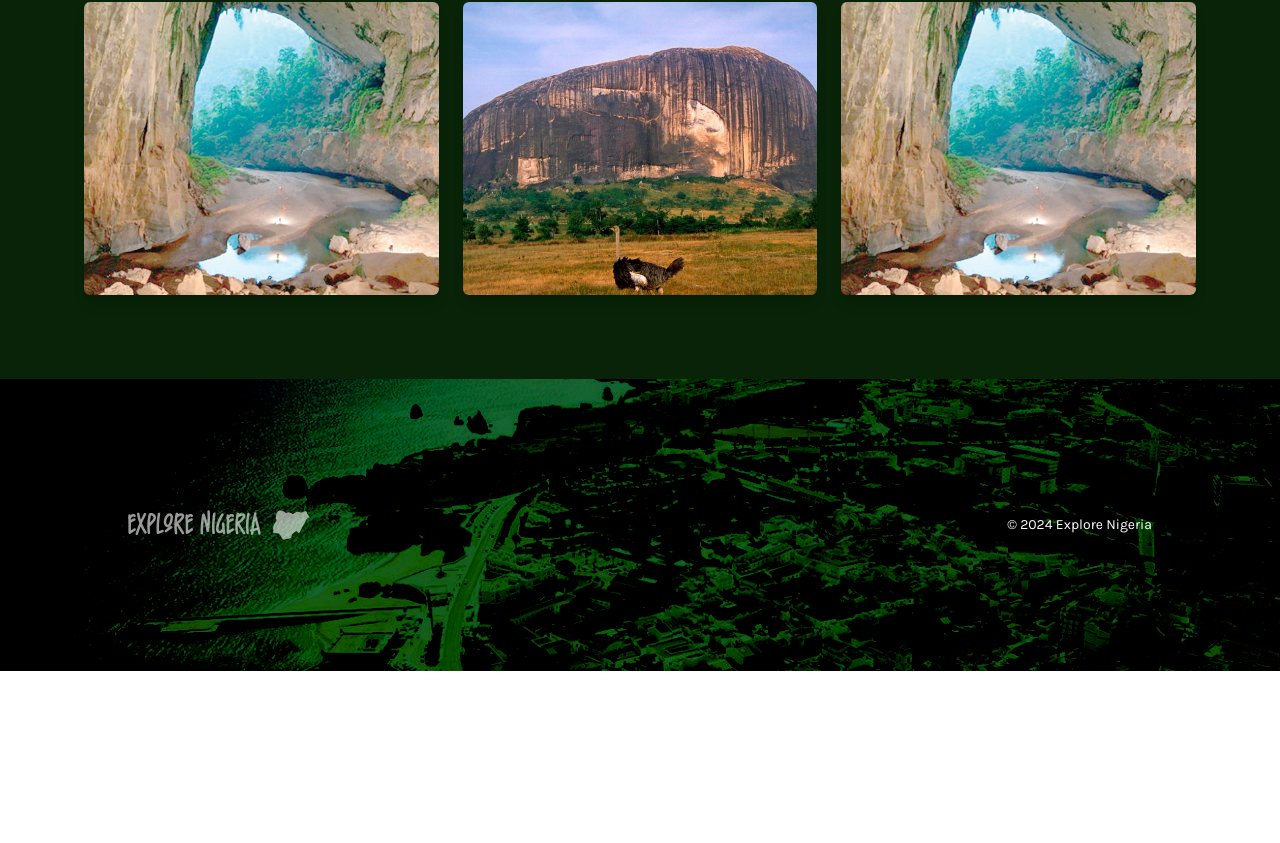
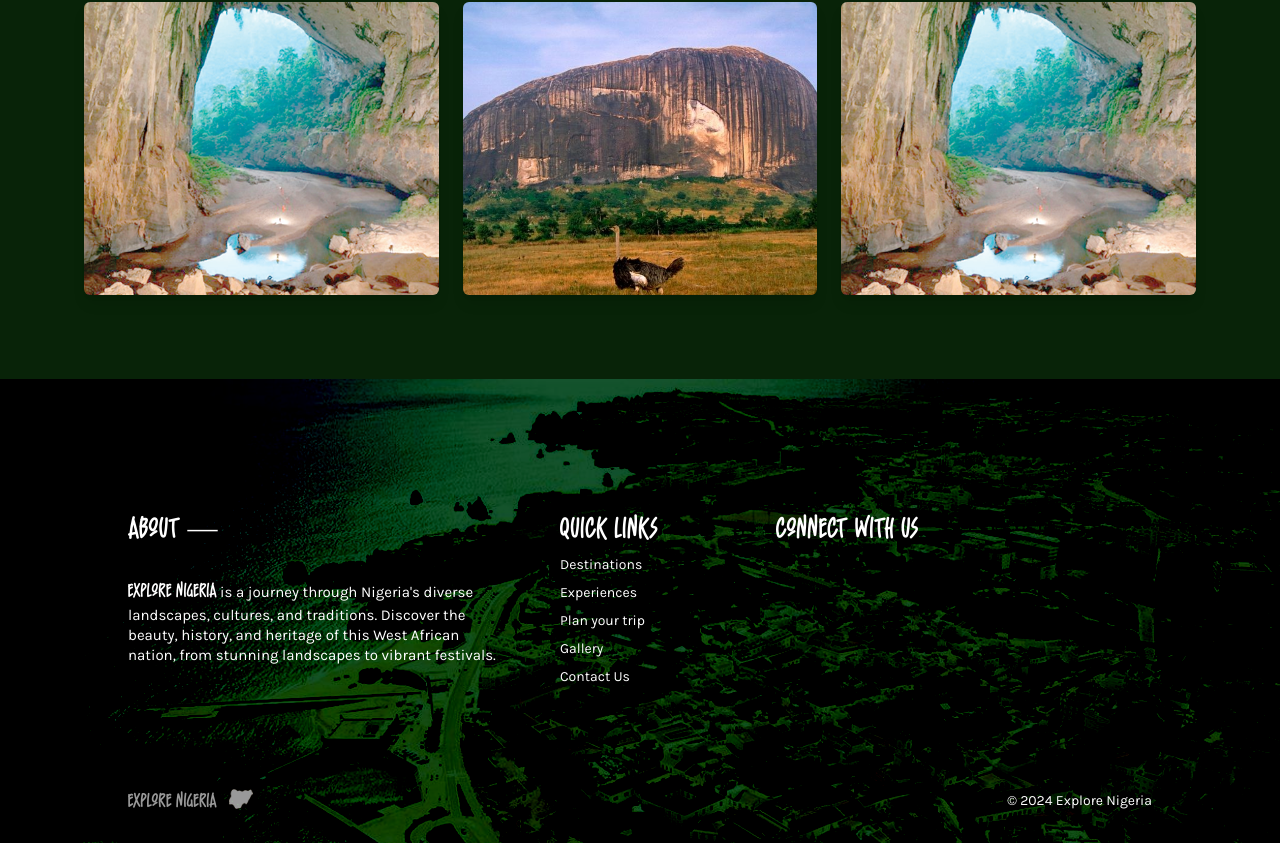
Before and after one commit to victorNwosu-Edusive/explore-nigeria, a React (Vite) app: page / in a window 1280 px wide. Shown: the part 4922-5765 px from the top of the page. Before the commit the page ends 5593 px from the top, so only its background shows below. Built offline with nearby package versions, Linux system fonts and the light colour scheme.

Commit message:
updates to footer and some functionalities

```diff
--- a/src/components/footer.jsx
+++ b/src/components/footer.jsx
@@ -6,18 +6,45 @@ const Footer = () => {
     return (
         <>
 
-        <footer role="contentinfo" className="h-auto p-7 md:p-32 bg-footer-pattern bg-green-800 bg-blend-color-burn bg-no-repeat bg-cover bg-center">
+        <footer role="contentinfo" className="h-auto p-7 pt-16 md:pt-32 md:px-32 bg-footer-pattern bg-green-900 bg-blend-color-burn bg-fixed bg-no-repeat bg-cover bg-center">
 
 
-        <div className="md:flex flex justify-between flex-wrap">
+        <div className="block md:grid md:grid-cols-5 gap-14 md:gap-14 text-sm text-white font-primary pb-16">
+        <div className="grid *:py-1 pb-5 col-span-2">
+          <p className="font-heading text-3xl md:text-3xl text-white">About — </p>
+          <p className="md:text-[15px]">
+          <span className="font-heading text-xl md:text-[20px]">Explore Nigeria</span> is a journey through Nigeria's diverse landscapes, cultures, and traditions. Discover the
+            beauty, history, and heritage of this West African nation, from stunning landscapes to vibrant festivals.
+          </p>
+          </div>
+
+          <div className="grid *:py-1 pb-5">
+          <p className="font-heading text-3xl md:text-3xl text-white">Quick Links</p>
+          <a href="" className="hover:bg-amber-600 duration-300 ">Destinations</a>
+          <a href="" className="hover:bg-amber-600 duration-300 ">Experiences</a>
+          <a href="" className="hover:bg-amber-600 duration-300 ">Plan your trip</a>
+          <a href="" className="hover:bg-amber-600 duration-300 ">Gallery</a>
+          <a href="" className="hover:bg-amber-600 duration-300 ">Contact Us</a>
+          </div>
+
+          <div className="grid *:py-1 pb-5">
+          <p className="font-heading text-3xl md:text-3xl text-white">Connect with us</p>
+          </div>
+
+        </div>
+
+
+
+
+        <div className="md:flex flex justify-between flex-wrap pt-2 md:pt-3">
         <div className="flex space-x-3 rtl:space-x-reverse opacity-60">
-        <a className='font-heading text-white text-md md:text-3xl hover:text-amber-400 duration-300' href=''>Explore Nigeria
+        <a className='font-heading text-white text-md md:text-xl hover:text-amber-400 duration-300' href=''>Explore Nigeria
           </a>
-          <img src={logo} alt="" className="h-6 w-6 md:h-9 md:w-9"  />
+          <img src={logo} alt="" className="h-6 w-6 md:h-6 md:w-6"  />
           </div>
 
         <div className="md:flex md:items-center md:space-x-9 md:rtl:space-x-reverse md:text-white md:font-primary">
-        <p className="space-x-6 flex text-white font-primary text-[12px] md:text-sm ">© 2024 Explore Nigeria</p>
+        <p className="space-x-6 flex text-white font-primary text-[12px] md:text-sm ">© {new Date().getFullYear()} Explore Nigeria</p>
         </div>
 
        </div>
```
